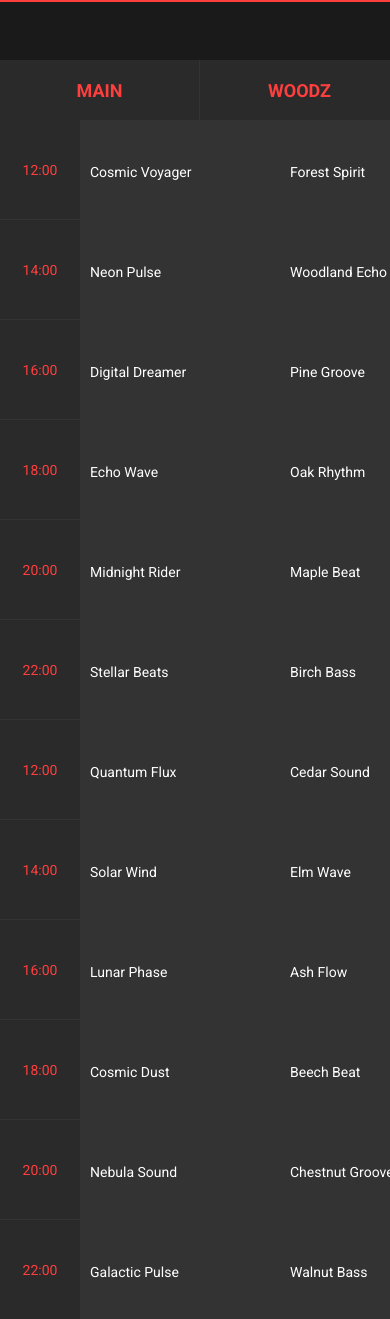
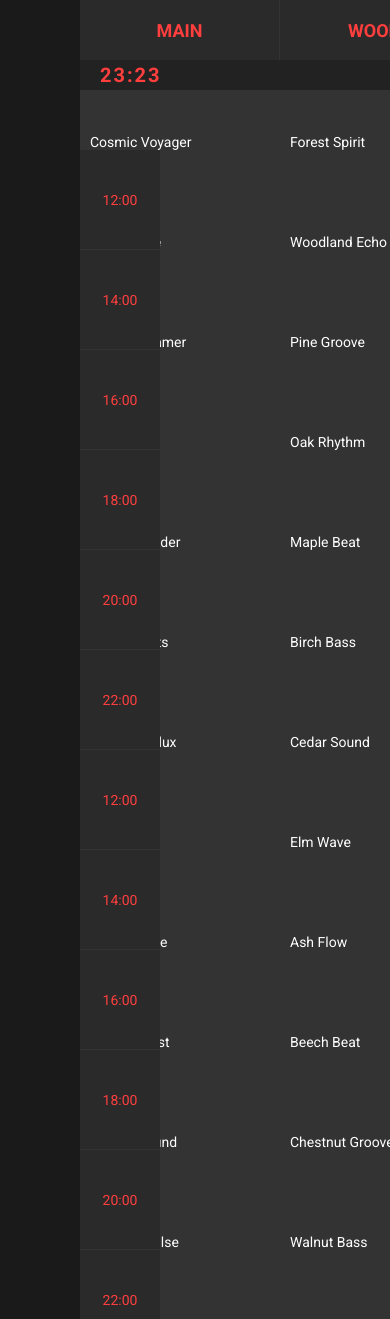
Before and after one commit to rumblemaze/outline_schedule, a Flask app: page / in a window 390 px wide. Shown: the top 1319 px of the page. Run offline with Flask 3, Linux system fonts and the light colour scheme; data that the repository does not hold is empty.

Commit message:
Refactor CSS and HTML for schedule interface, implementing fixed positioning for header and time column, and adding a current time bar for improved visibility. Adjust layout margins for better responsiveness.

```diff
--- a/static/style.css
+++ b/static/style.css
@@ -5,13 +5,13 @@
 .schedule-container { position: relative; width: 100vw; height: 100vh; overflow: hidden; }
 
 .stages-header {
-    position: relative;
+    position: fixed;
     top: 0;
-    left: 0;
+    left: 80px;
     right: 0;
     height: 60px;
     background: #2a2a2a;
-    z-index: 90;
+    z-index: 1000;
     display: flex;
     overflow-x: auto;
     scrollbar-width: none;
@@ -31,23 +31,16 @@
     white-space: nowrap;
 }
 
-.schedule-viewport {
-    position: absolute;
+.time-column {
+    position: fixed;
     left: 0;
     top: 60px;
-    right: 0;
     bottom: 0;
-    display: flex;
-    flex-direction: row;
-    overflow: auto;
-    background: transparent;
-}
-
-.time-column {
     width: 80px;
     min-width: 80px;
     background: #2a2a2a;
-    z-index: 100;
+    z-index: 1000;
+    overflow-y: auto;
 }
 .time-column::-webkit-scrollbar { display: none; }
 .time-slot {
@@ -129,3 +122,27 @@
     width: fit-content;
     height: fit-content;
 }
+.current-time-bar {
+    position: fixed;
+    top: 60px;
+    left: 80px;
+    right: 0;
+    height: 30px;
+    background: #222;
+    color: #ff3e3e;
+    z-index: 1100;
+    display: flex;
+    align-items: center;
+    font-size: 20px;
+    padding-left: 20px;
+    font-weight: bold;
+    letter-spacing: 2px;
+}
+.schedule-viewport {
+    margin-top: 90px;
+    margin-left: 80px;
+    position: relative;
+    width: calc(100vw - 80px);
+    height: calc(100vh - 90px);
+    overflow: auto;
+}
--- a/templates/index.html
+++ b/templates/index.html
@@ -16,9 +16,10 @@
 </head>
 <body>
     <div class="schedule-container" style="position:relative; width:100vw; height:100vh;">
+        <div class="stages-header" id="stagesHeader"></div>
+        <div class="current-time-bar" id="currentTimeBar">23:23</div>
         <div class="schedule-viewport" id="scheduleViewport">
             <div class="zoom-wrapper" id="zoomWrapper">
-                <div class="stages-header" id="stagesHeader"></div>
                 <div style="display:flex; flex-direction:row;">
                     <div class="time-column" id="timeColumn"></div>
                     <div class="schedule-grid" id="scheduleGrid"></div>
```
